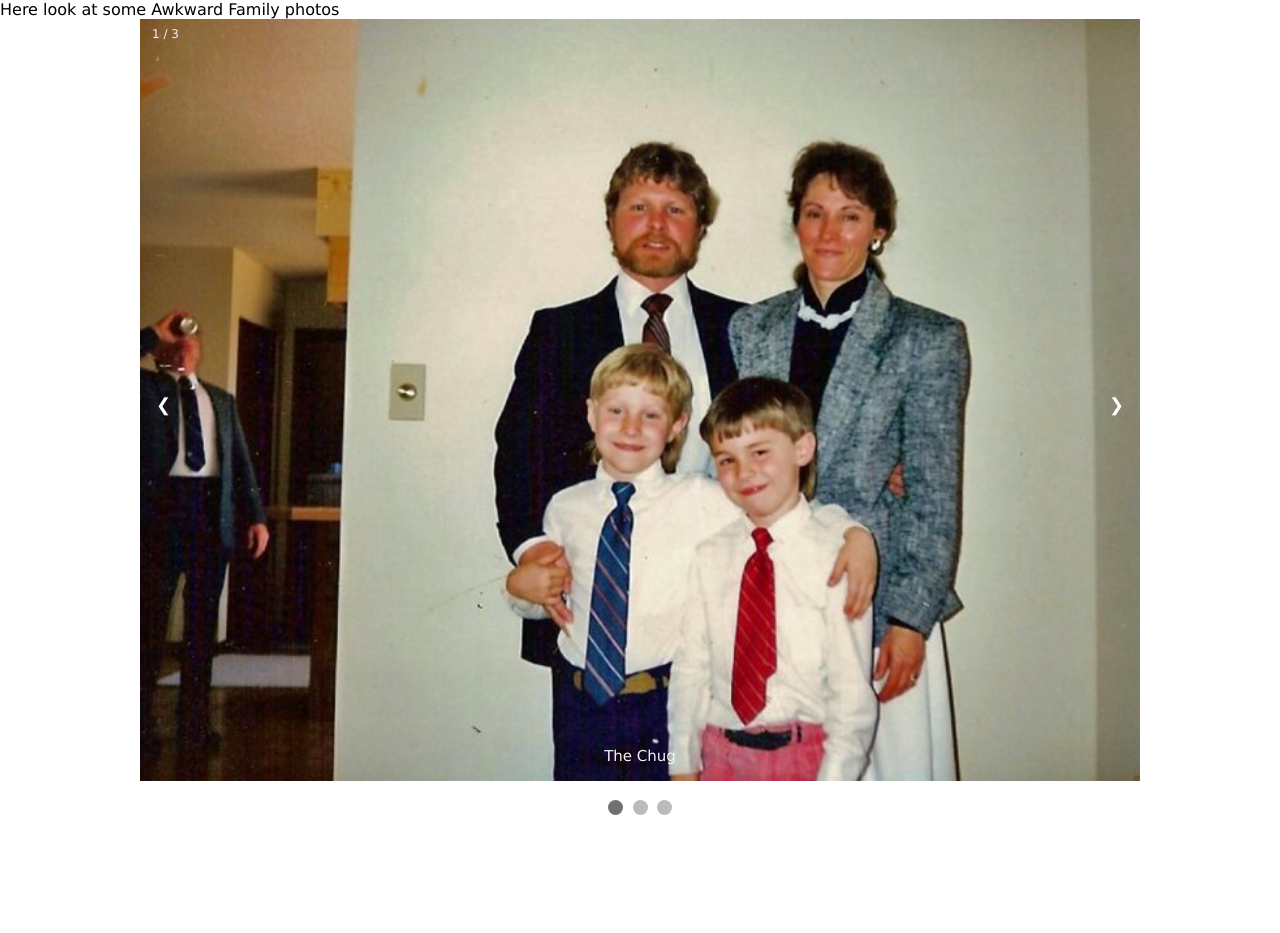
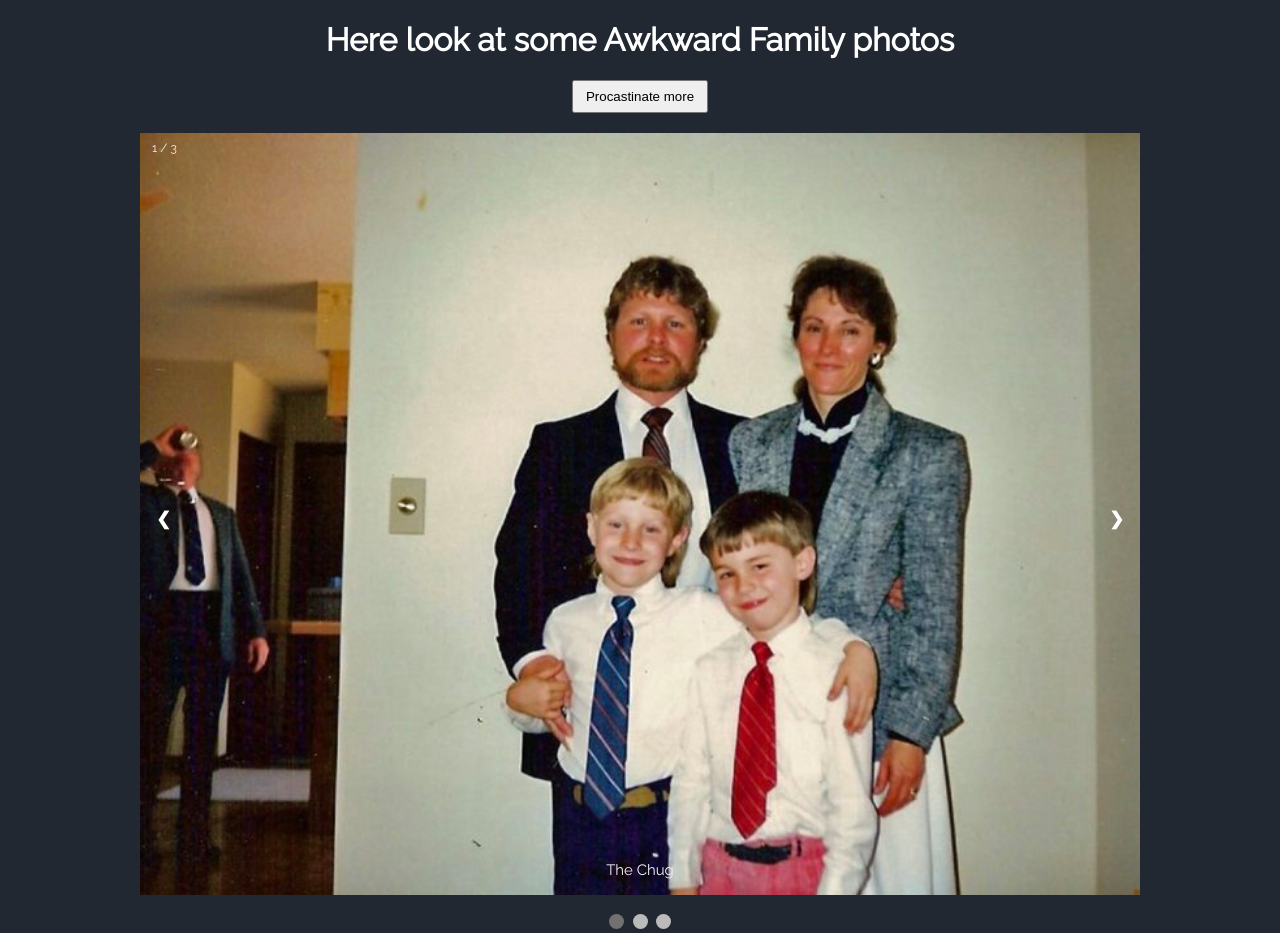
Before and after one commit to AzTechs-Team/RiP, a website: page views/awkward.html in a window 1280 px wide. Before the commit the page ends 819 px from the top, so only its background shows below. Drawn offline with Linux system fonts and the light colour scheme.

Commit message:
background and fonts added

```diff
--- a/public/css/quiz_style.css
+++ b/public/css/quiz_style.css
@@ -1,7 +1,6 @@
 body{
-
     margin:0px;
-    background-color: rgba(194, 194, 250, 0.2);
+    background-color:#222831;
     font-family: 'Raleway', sans-serif;
 }
 
@@ -12,6 +11,7 @@ body{
 
 
 .card {
+    border:1px solid black;
     margin-top: 40px;
     width:100%;
     height: 70vh;
@@ -64,6 +64,7 @@ button:hover{
 }
 
 .card #quiz_card{
+    border: 1px solid black;
     margin-top: 0;
     background-color: #000;
     padding:30px;
--- a/views/awkward.html
+++ b/views/awkward.html
@@ -2,9 +2,14 @@
 <html>
 <head>
 <meta name="viewport" content="width=device-width, initial-scale=1">
+<link href="https://fonts.googleapis.com/css2?family=Raleway&display=swap" rel="stylesheet">
 <style>
 * {box-sizing: border-box}
-body {font-family: Verdana, sans-serif; margin:0}
+body {font-family: Verdana, sans-serif; margin:0;
+  background-color:#222831;
+    height:100vh;
+      color:white;
+      font-family: 'Raleway', sans-serif;}
 .mySlides {display: none}
 img {vertical-align: middle;}
 
@@ -86,6 +91,11 @@ img {vertical-align: middle;}
   animation-duration: 1.5s;
 }
 
+button{
+  padding:7px 12px;
+  margin-bottom: 20px;
+}
+
 @-webkit-keyframes fade {
   from {opacity: .4}
   to {opacity: 1}
@@ -104,10 +114,12 @@ img {vertical-align: middle;}
 </head>
 <body>
 
-<div id="popUpMain">
-	<div id="popup>
-		<h1 id="newHeading"> Here look at some Awkward Family photos </h1>
-	</div>
+<div id="popUpMain" style="display: flex;justify-content: center;align-items: center;
+flex-direction: column;">
+	<div id="popup" >
+		<h1 id="newHeading" > Here look at some Awkward Family photos </h1>
+  </div>
+  <a href="http://example.com" ><button id="btn">Procastinate more</button></a>
 </div>
 
 <div class="slideshow-container">
@@ -208,6 +220,7 @@ function showSlides(n) {
   slides[slideIndex-1].style.display = "block";
   dots[slideIndex-1].className += " active";
 }
+
 </script>
 
 </body>
```
Also changed, not shown: public/js/cats.js (+8 -2 lines), views/cats.html (+6 -4 lines), views/fortune-cookies.html (+7 -2 lines), views/quiz.html (+2 -2 lines).
